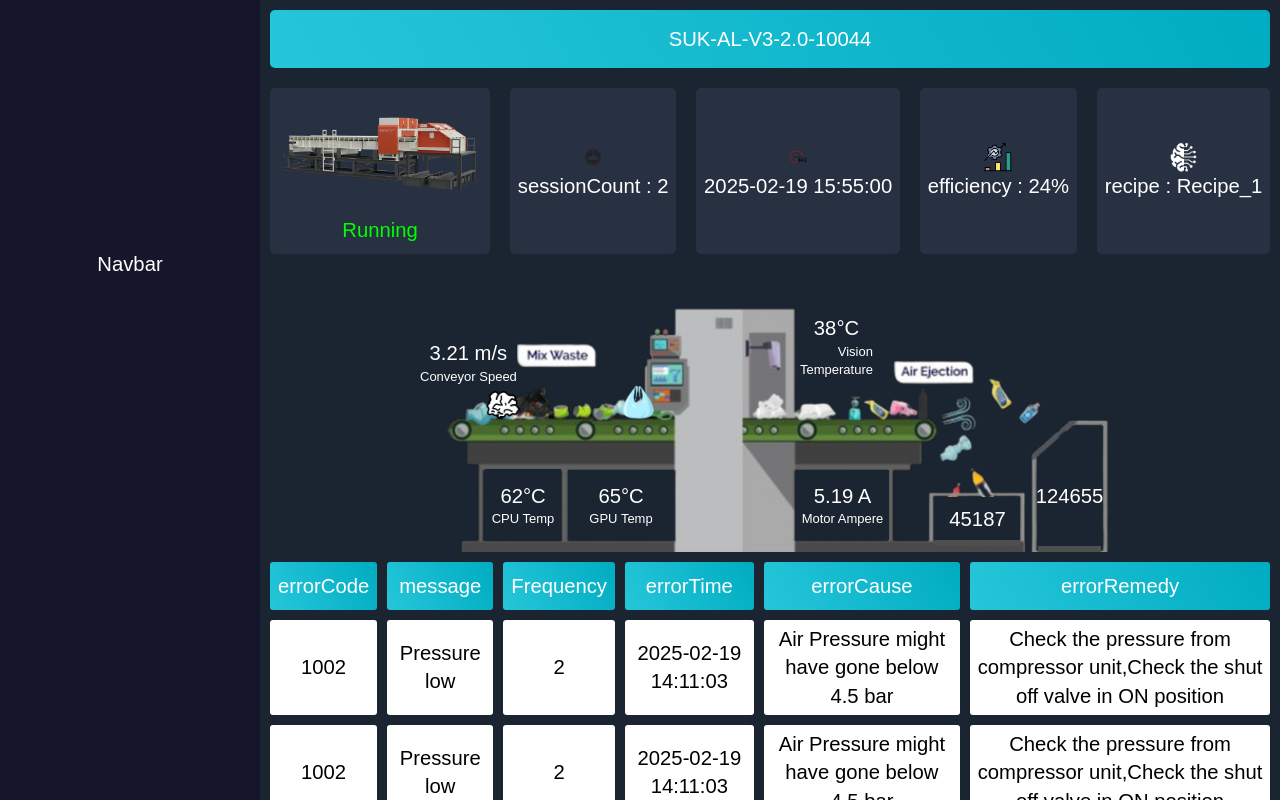
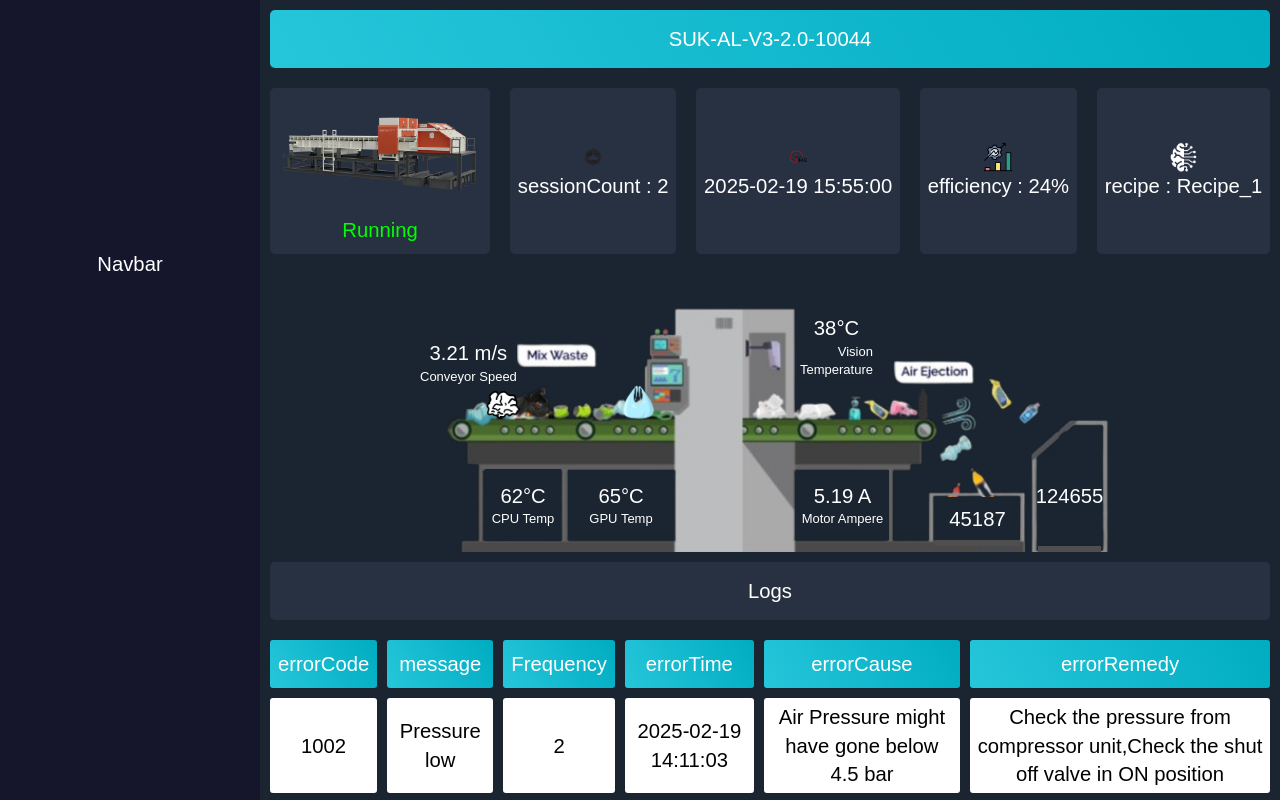
Before and after one commit to IRS-SHIVAM/testing_app, an Angular app: page / in a window 1280 px wide. Shown: the top 800 px of the page. Built offline with nearby package versions, Linux system fonts and the light colour scheme.

Commit message:
log heading added

```diff
--- a/src/app/app.component.css
+++ b/src/app/app.component.css
@@ -365,6 +365,14 @@
 .containner .machineDetails .machineLog{
     overflow-x: scroll;
 }
+.machineLogHeading{
+    margin: 10px;
+    background-color: #283142;
+    text-align: center;
+    padding: 15px 0px;
+    color: white;
+    border-radius: 5px;
+}
 
 @media screen and (max-width : 1300px) {
     .containner .imgContainner .suka{
--- a/src/app/app.component.html
+++ b/src/app/app.component.html
@@ -66,6 +66,7 @@
     </div>
 
     <div class="machineLog">
+      <h4 class="machineLogHeading">Logs</h4>
       <table>
         <tr>
           <th>errorCode</th>
```
